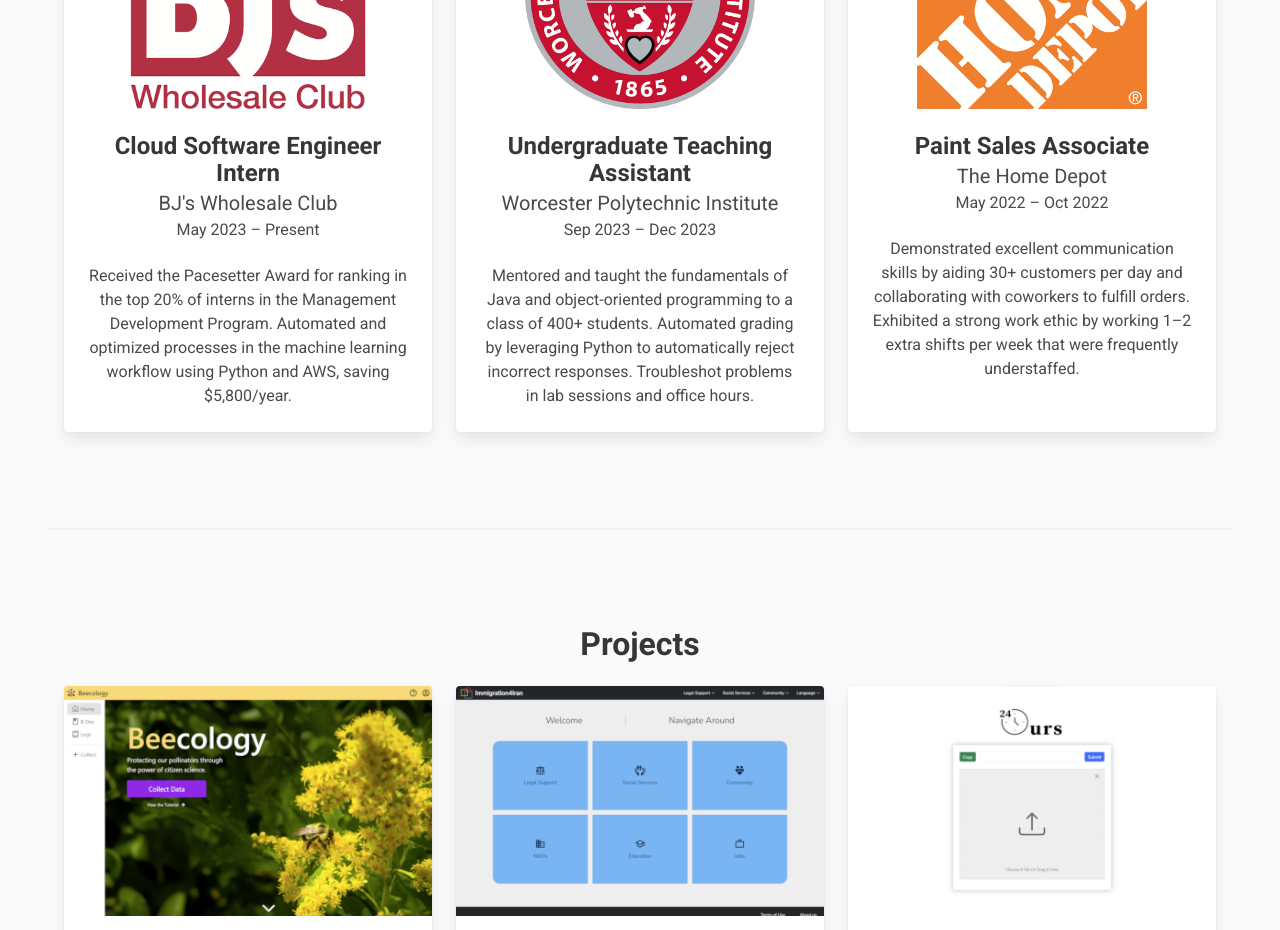
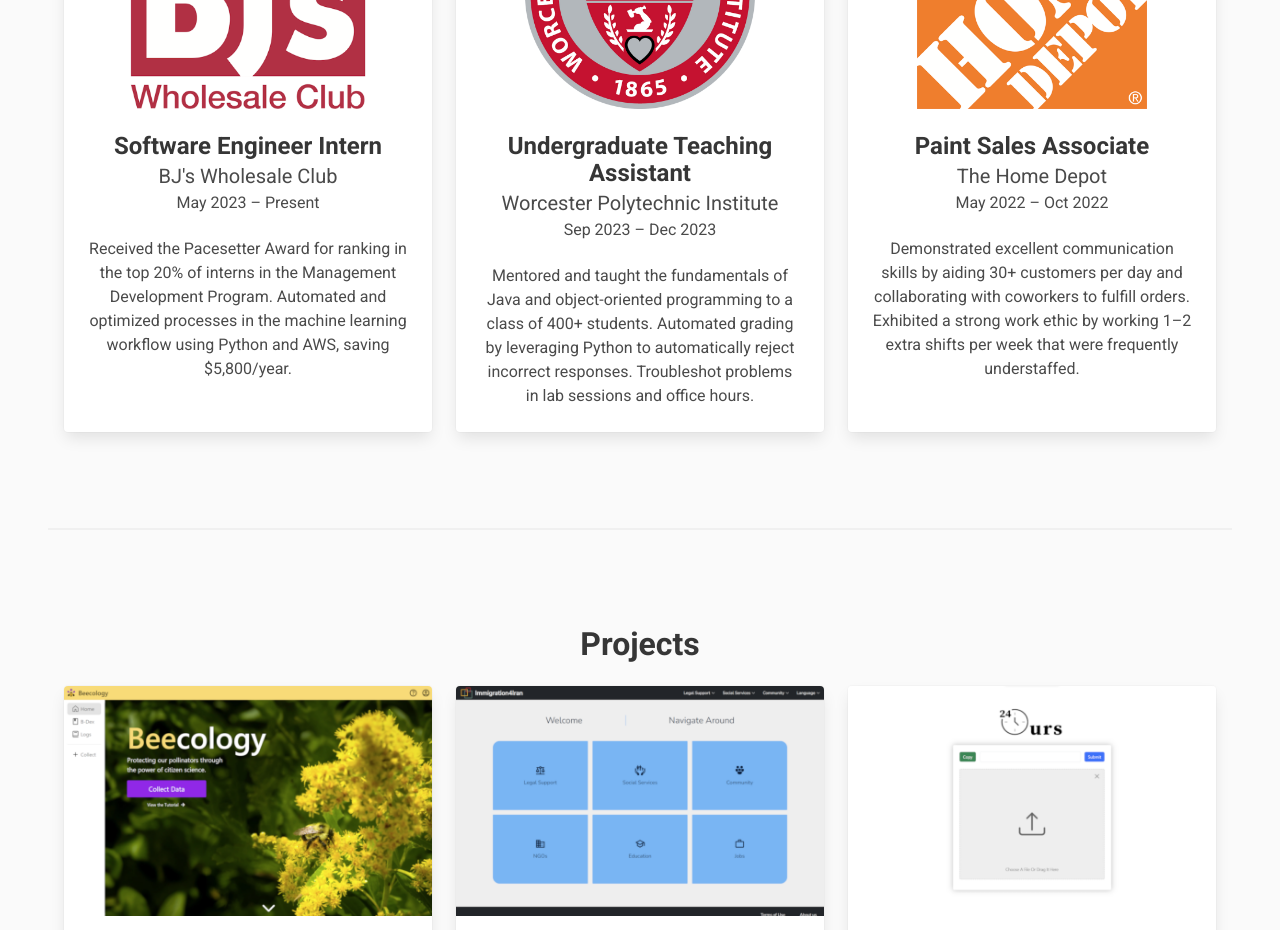
Before and after one commit to willdufault/willdufault.github.io, a SvelteKit app: page / in a window 1280 px wide. Shown: the part 1660-2590 px from the top of the page. Built offline with nearby package versions, Linux system fonts and the light colour scheme.

Commit message:
c swe -> swe

```diff
--- a/src/routes/experience.svelte
+++ b/src/routes/experience.svelte
@@ -51,7 +51,7 @@
 	// List of jobs.
 	let jobs: JobData[] = [
 		{
-			jobTitle: 'Cloud Software Engineer Intern',
+			jobTitle: 'Software Engineer Intern',
 			company: 'BJ\'s Wholesale Club',
 			dateRange: 'May 2023 – Present',
 			description: 'Received the Pacesetter Award for ranking in the top 20% of \
```
